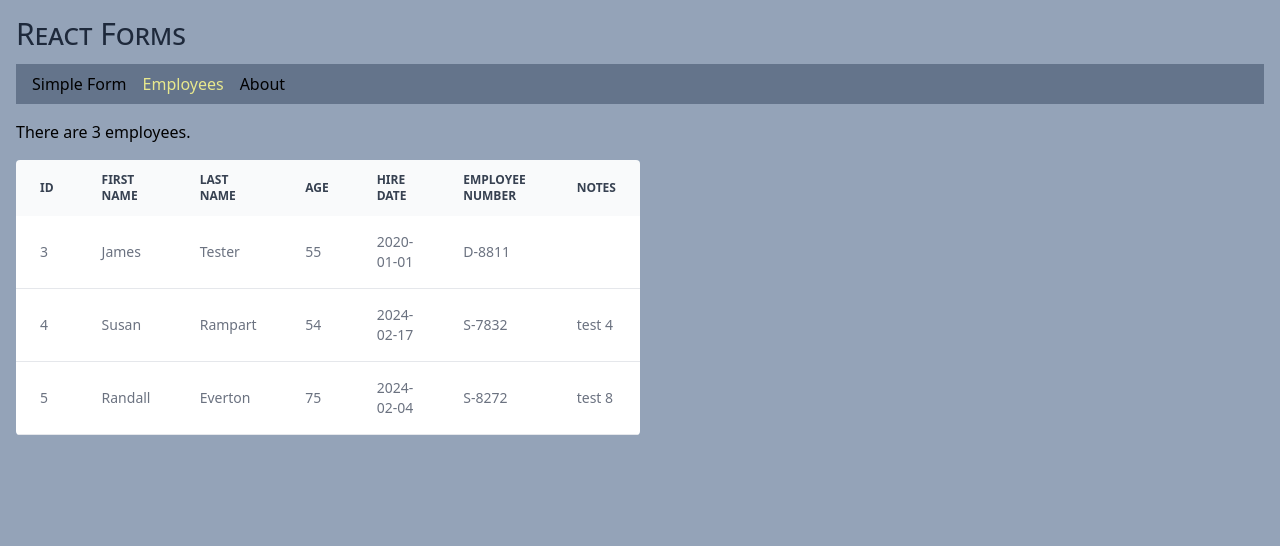
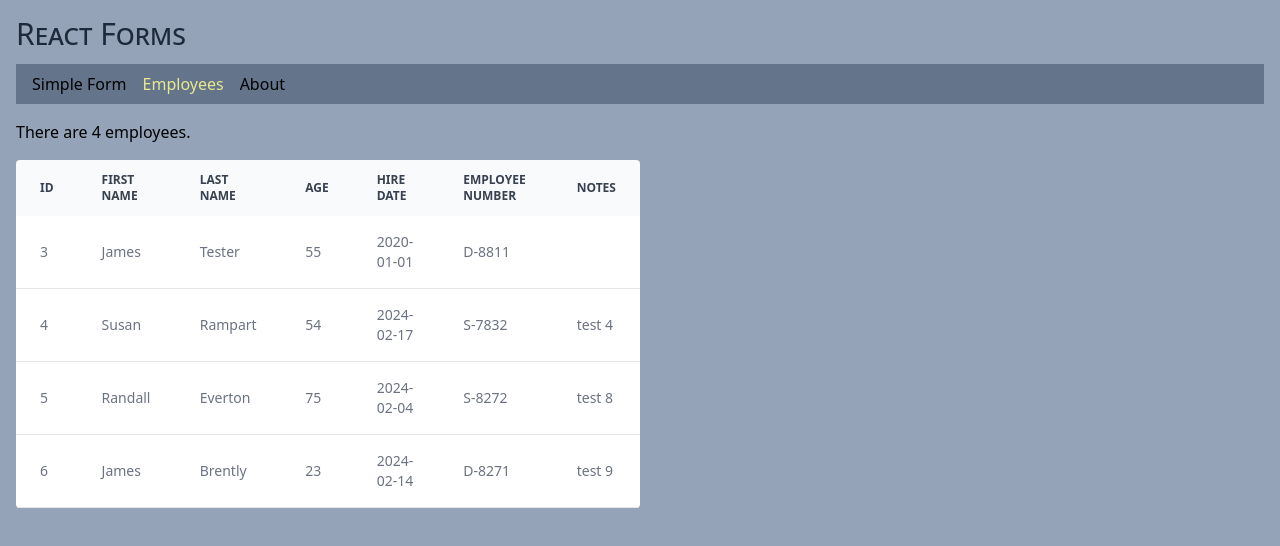
Before and after one commit to edwardtanguay/et714-react-forms-site, a React (Vite) app: page /employees in a window 1280 px wide. Shown: the top 546 px of the page. Built offline with nearby package versions, Linux system fonts and the light colour scheme; data requests are answered from the project's data file.

Commit message:
ready for vercel

```diff
--- a/src/data/db.json
+++ b/src/data/db.json
@@ -25,6 +25,15 @@
       "employeeNumber": "S-8272",
       "notes": "test 8",
       "id": 5
+    },
+    {
+      "firstName": "James",
+      "lastName": "Brently",
+      "age": 23,
+      "hireDate": "2024-02-14",
+      "employeeNumber": "D-8271",
+      "notes": "test 9",
+      "id": 6
     }
   ]
 }
--- a/src/pages/PageEmployees.tsx
+++ b/src/pages/PageEmployees.tsx
@@ -1,31 +1,28 @@
-import { useEffect, useState } from "react";
-import { IEmployee } from "../interfaces";
-import axios from "axios";
-import * as config from "../config";
-import { ImSpinner9 } from "react-icons/im";
+// import { useEffect, useState } from "react";
+// import { IEmployee } from "../interfaces";
+// import axios from "axios";
+// import * as config from "../config";
+// import { ImSpinner9 } from "react-icons/im";
+import db from "../data/db.json";
+
+const employees = db.employees;
 
 export const PageEmployees = () => {
-	const [employees, setEmployees] = useState<IEmployee[]>([]);
+	// const [employees, setEmployees] = useState<IEmployee[]>([]);
 
-	useEffect(() => {
-		setTimeout(() => {
-			(async () => {
-				const response = await axios.get(
-					`${config.getBackendUrl()}/employees`
-				);
-				const _employees: IEmployee[] = response.data;
-				setEmployees(_employees);
-			})();
-		}, 1000);
-	}, []);
+	// useEffect(() => {
+	// 	setTimeout(() => {
+	// 		(async () => {
+	// 			const response = await axios.get(
+	// 				`${config.getBackendUrl()}/employees`
+	// 			);
+	// 			const _employees: IEmployee[] = response.data;
+	// 			setEmployees(_employees);
+	// 		})();
+	// 	}, 1000);
+	// }, []);
 
 	return (
-		<>
-			{employees.length === 0 ? (
-				<p className="p-4">
-					<ImSpinner9 className="animate-spin text-6xl text-slate-700" />
-				</p>
-			) : (
 		<>
 			<p>There are {employees.length} employees.</p>
 
@@ -60,9 +57,7 @@ export const PageEmployees = () => {
 						{employees.map((employee) => {
 							return (
 								<tr className="border-b bg-white dark:border-gray-700 dark:bg-gray-800">
-											<td className="px-6 py-4">
-												{employee.id}
-											</td>
+									<td className="px-6 py-4">{employee.id}</td>
 									<td className="px-6 py-4">
 										{employee.firstName}
 									</td>
@@ -88,7 +83,5 @@ export const PageEmployees = () => {
 				</table>
 			</div>
 		</>
-			)}
-		</>
 	);
 };
```
Lines whose indentation alone changed are shown as unchanged.
